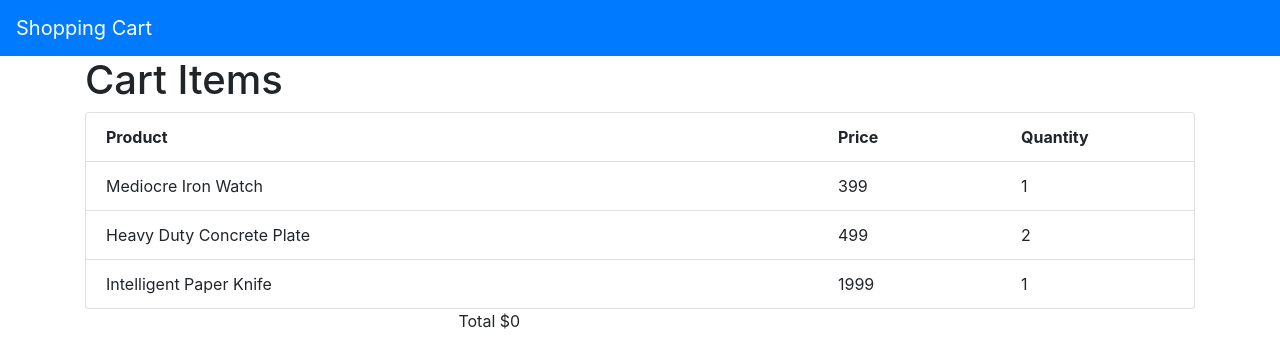
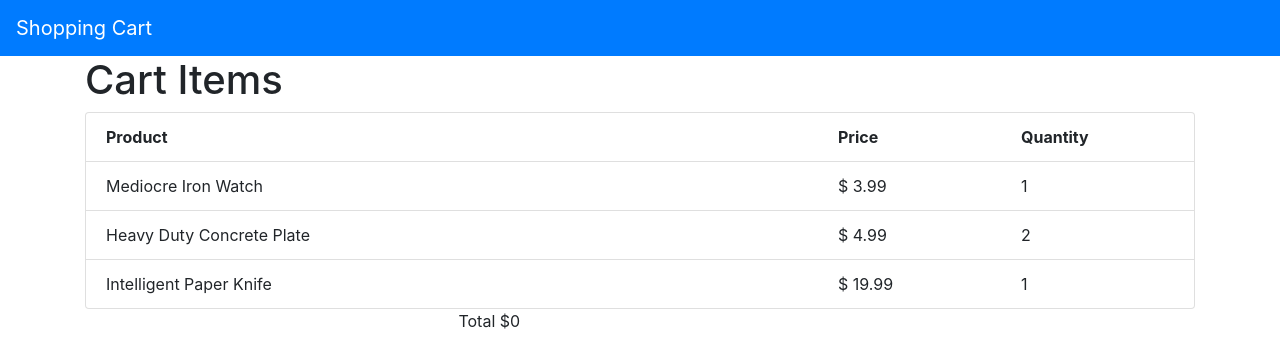
Before and after one commit to keschaefer/react-app-first, a React (Create React App) app: page / in a window 1280 px wide. Shown: the top 346 px of the page. Built offline with nearby package versions, Linux system fonts and the light colour scheme.

Commit message:
changed format of display price

```diff
--- a/src/components/CartItem.js
+++ b/src/components/CartItem.js
@@ -7,7 +7,7 @@ const CartItem = (props) => {
         <div className="list-group-item" key = {i.product.name}>
             <div className="row">
                 <div className="col-md-8">{i.product.name}</div>
-                <div className="col-md-2">{i.product.priceInCents}</div>
+                <div className="col-md-2">$ {((i.product.priceInCents)/100).toFixed(2)}</div>
                 <div className="col-md-2">{i.quantity}</div>
             </div>
         </div>
```
